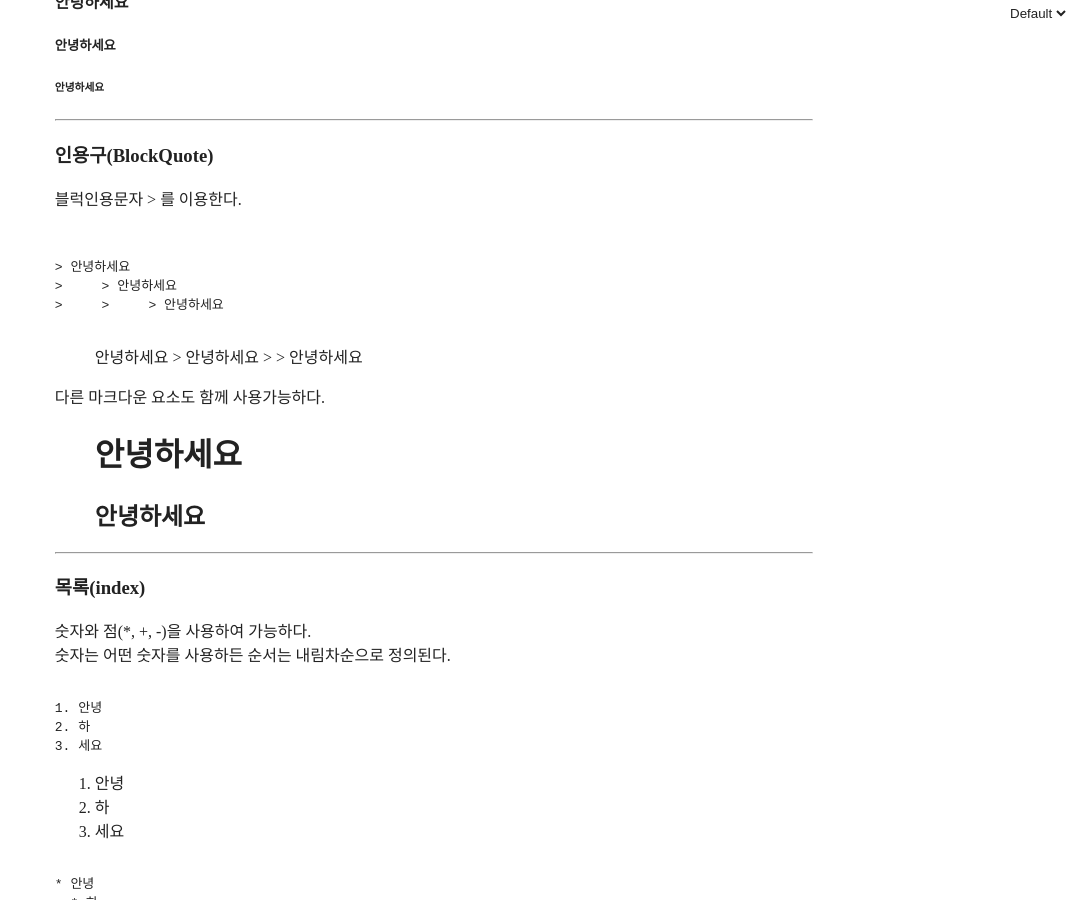
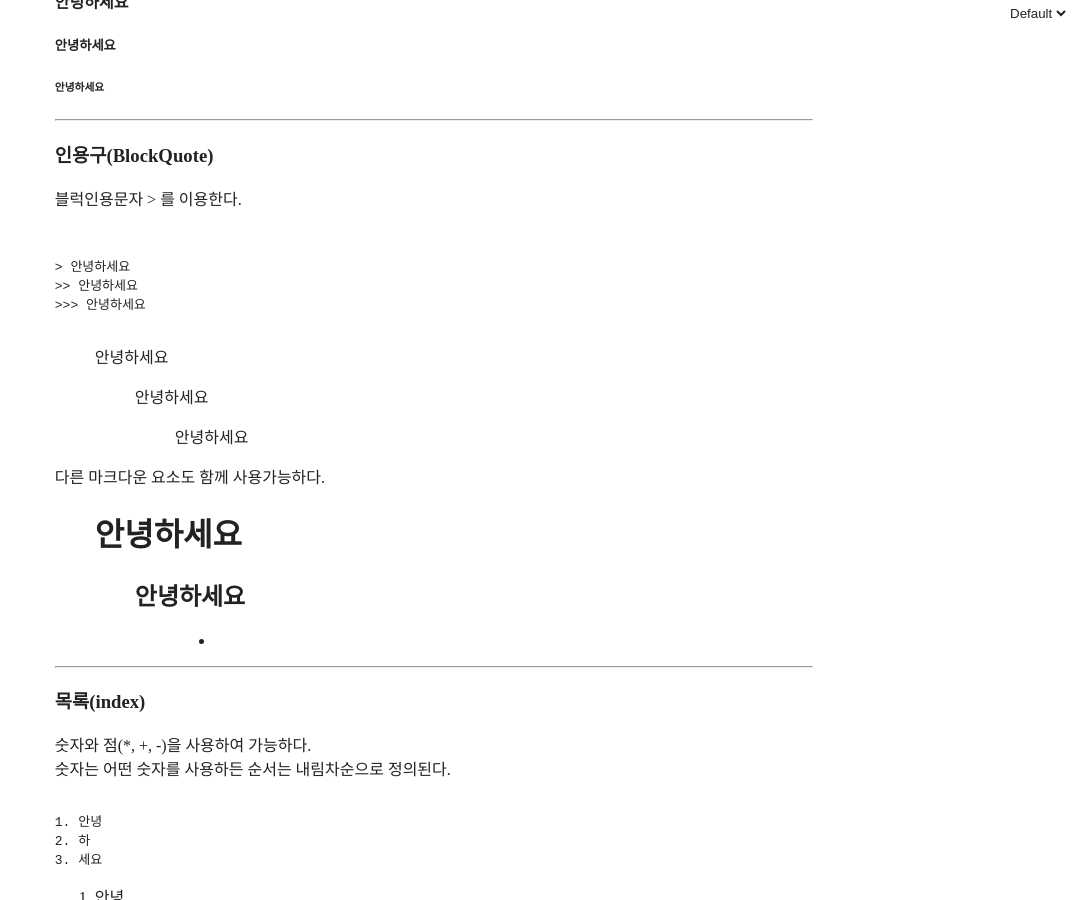
Before and after one commit to hogoood/hogoood.github.io, a Jekyll site: the page built from _posts/2020-09-25-github_markdown.md, in a window 1280 px wide and 900 px high, scrolled down 831 px. Shown: the whole window, without its empty margins (206-1280 px from the left). Built offline with Jekyll 4.4.1, drawn with Linux system fonts in a browser that asks for light colours; comment, search, counter and statistics services are not loaded; some of the changed text lies outside the part shown.

Commit message:
Fix error

````diff
--- a/_posts/2020-09-25-github_markdown.md
+++ b/_posts/2020-09-25-github_markdown.md
@@ -37,20 +37,20 @@ categories: [Github]
 <pre><code>
 
 > 안녕하세요
->     > 안녕하세요
->     >     > 안녕하세요
+>> 안녕하세요
+>>> 안녕하세요
 
 </code></pre>
 
 > 안녕하세요
->     > 안녕하세요
->     >     > 안녕하세요
+>> 안녕하세요
+>>> 안녕하세요
 
 다른 마크다운 요소도 함께 사용가능하다.
 
 > # 안녕하세요
-> ## 안녕하세요
-
+>> ## 안녕하세요
+>>> *
 
 ----------------------------------------
 
@@ -168,11 +168,11 @@ __굵게__
 3칸 띄어쓰기를 하면 줄이 바뀐다.
 
 ```
-* 줄 바꿉니다!
+* 줄 바꿉니다.
 이렇게
-* 줄 바꿉니다!___(띄어쓰기)이렇게
+* 줄 바꿉니다.___(띄어쓰기)이렇게
 ```
 
-* 줄 바꿉니다!
+* 줄 바꿉니다.
 이렇게
-* 줄 바꿉니다!    이렇게
+* 줄 바꿉니다.   이렇게
````
